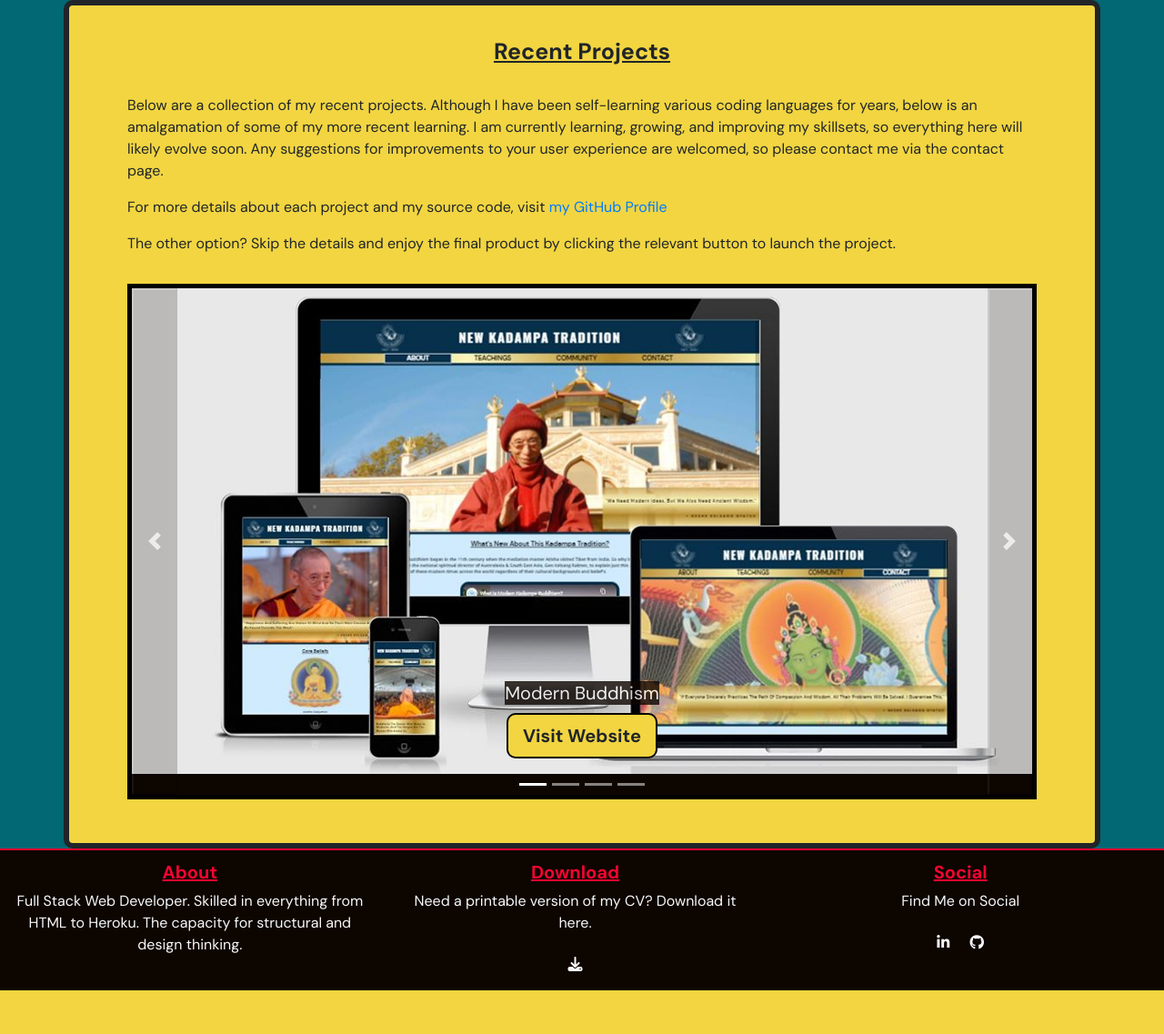
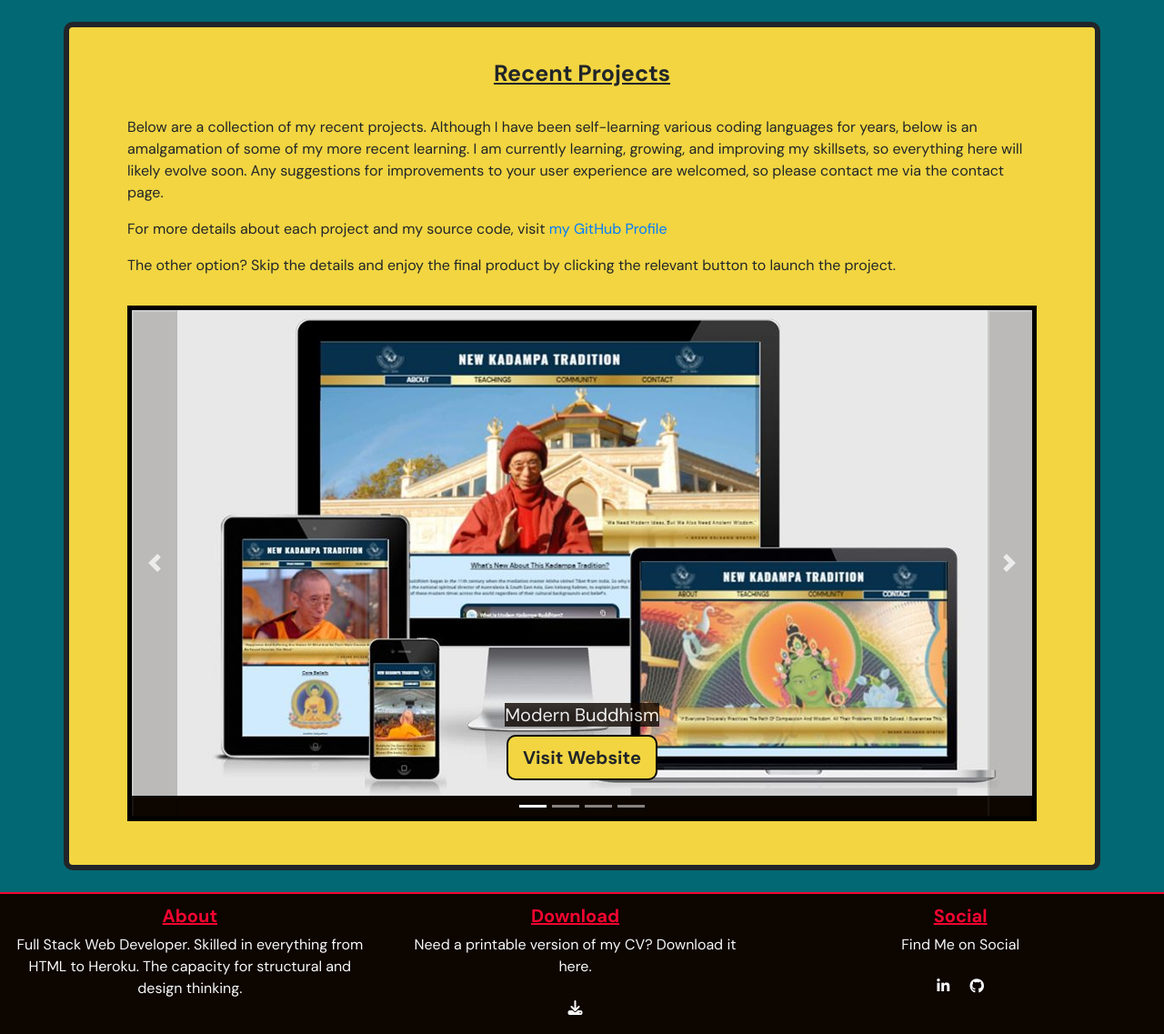
Before and after one commit to dnlbowers/Portfolio-site, a Django app: page /portfolio/ in a window 1280 px wide. Shown: the part 144-1281 px from the top of the page at 91% size. Before the commit the page ends 1233 px from the top, so only its background shows below. Run offline with Django 3.2, Linux system fonts and the light colour scheme; data comes from the database, SQL or seed files in the repository; some libraries are stand-ins or nearby versions.

Commit message:
add margin to portfolio page and remove uneeded divs

```diff
--- a/home/templates/home/index.html
+++ b/home/templates/home/index.html
@@ -3,8 +3,7 @@
 {% load static %}
 
 {% block content %}
-<main>
-    <div class="container-fluid m-md-2">
+<main class="container-fluid py-4 px-1">
     <div class="row no-gutters">
 
         <div class="main-bg d-flex col-md-6 col-xl-7">
@@ -32,6 +31,5 @@
             <img id="hero" class="img-fluid" src="/media/super-ideas.svg" alt="super ideas require super solutions">
         </div>
     </div>
-    </div>
 </main>
 {% endblock %}
--- a/portfolio/templates/portfolio/portfolio.html
+++ b/portfolio/templates/portfolio/portfolio.html
@@ -2,9 +2,8 @@
 {% load static %}
 
 {% block content %}
-<main>
-    <div class="main-bg">
-        <div>
+<main class="main-bg container-fluid py-4 px-1">
+
     <div class="container pb-5 pl-md-5 pr-md-5 mx-auto content-index">
         <h1 class="font-weight-bolder text-center p-3">Recent Projects</h1>
         <p class="m-3">
@@ -27,7 +26,5 @@
 
         {% include 'portfolio/includes/components/portfolio-carousel.html' %}
     </div>
-        </div>
-    </div>
 </main>
 {% endblock %}
```
Lines whose indentation alone changed are shown as unchanged.
